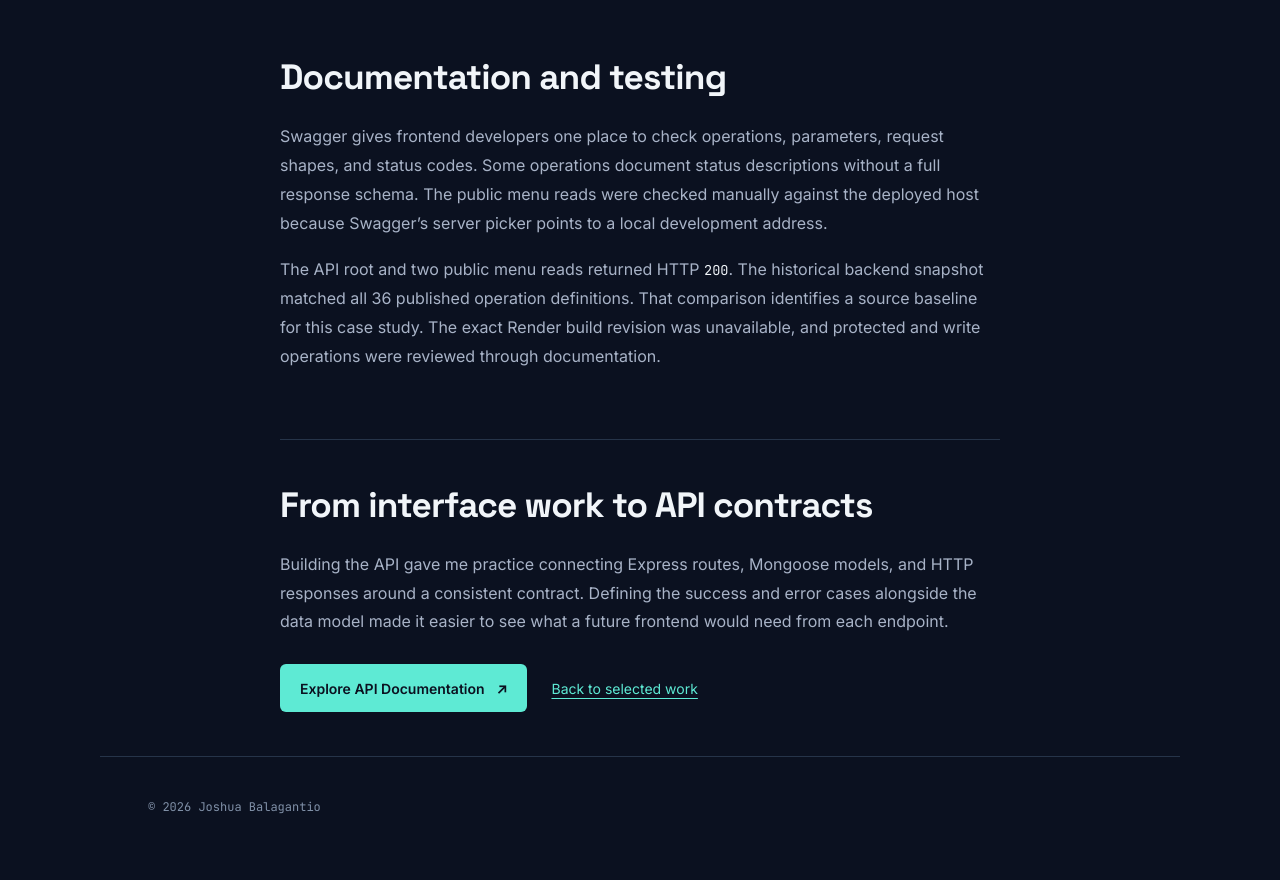
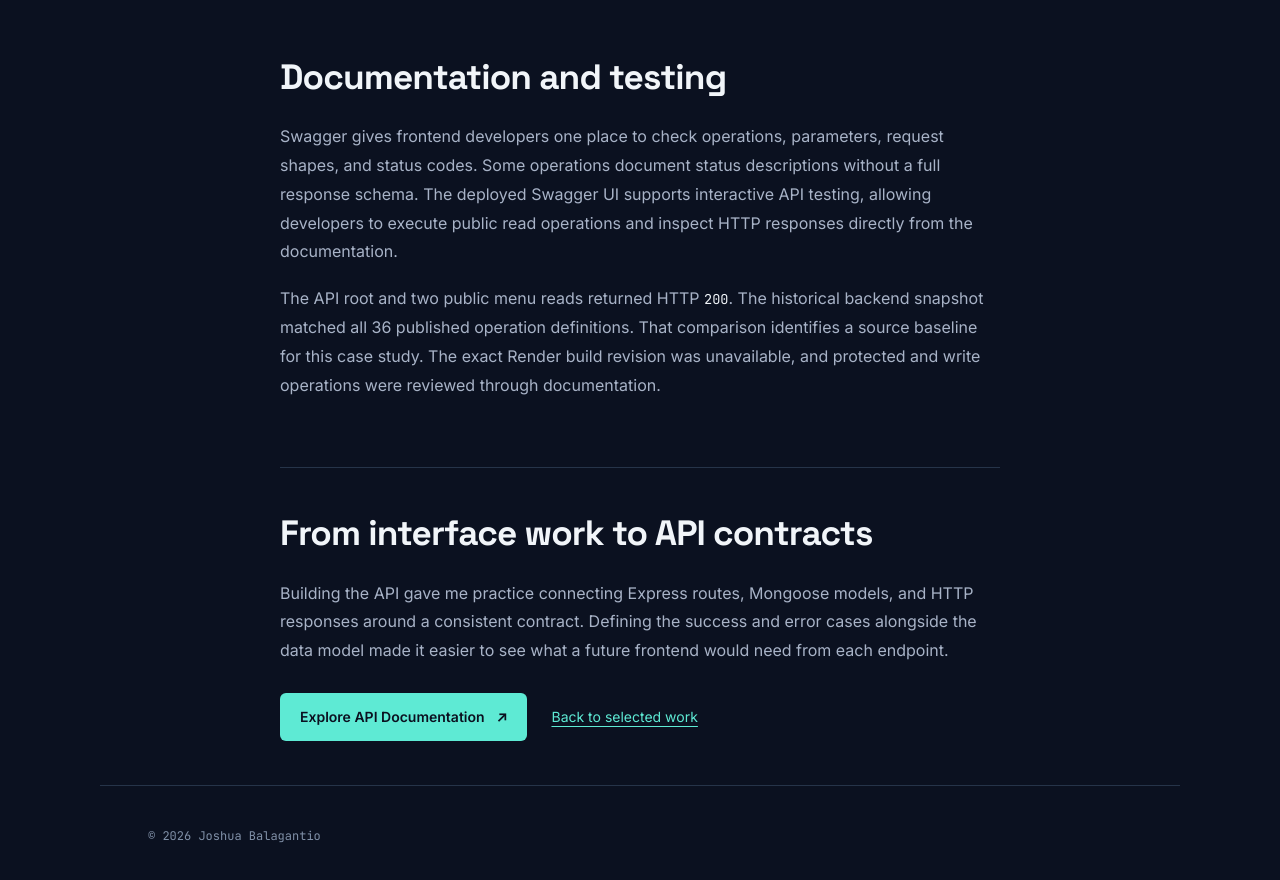
Before and after one commit to jbalagantio/Personal, a plain HTML site: page projects/coffee-shop-api.html in a window 1280 px wide. Shown: the part 4660-5540 px from the top of the page. Before the commit the page ends 5519 px from the top, so only its background shows below. Drawn offline with Linux system fonts and the light colour scheme.

Commit message:
fix: update Swagger execution details in API case study

```diff
--- a/projects/coffee-shop-api.html
+++ b/projects/coffee-shop-api.html
@@ -137,7 +137,7 @@
 
                 <section id="verification">
                     <h2>Documentation and testing</h2>
-                    <p>Swagger gives frontend developers one place to check operations, parameters, request shapes, and status codes. Some operations document status descriptions without a full response schema. The public menu reads were checked manually against the deployed host because Swagger’s server picker points to a local development address.</p>
+                    <p>Swagger gives frontend developers one place to check operations, parameters, request shapes, and status codes. Some operations document status descriptions without a full response schema. The deployed Swagger UI supports interactive API testing, allowing developers to execute public read operations and inspect HTTP responses directly from the documentation.</p>
                     <p>The API root and two public menu reads returned HTTP <code>200</code>. The historical backend snapshot matched all 36 published operation definitions. That comparison identifies a source baseline for this case study. The exact Render build revision was unavailable, and protected and write operations were reviewed through documentation.</p>
                 </section>
 
```
Also changed, not shown: assets/projects/Projects preview/coffee-shop-api-preview.png.
